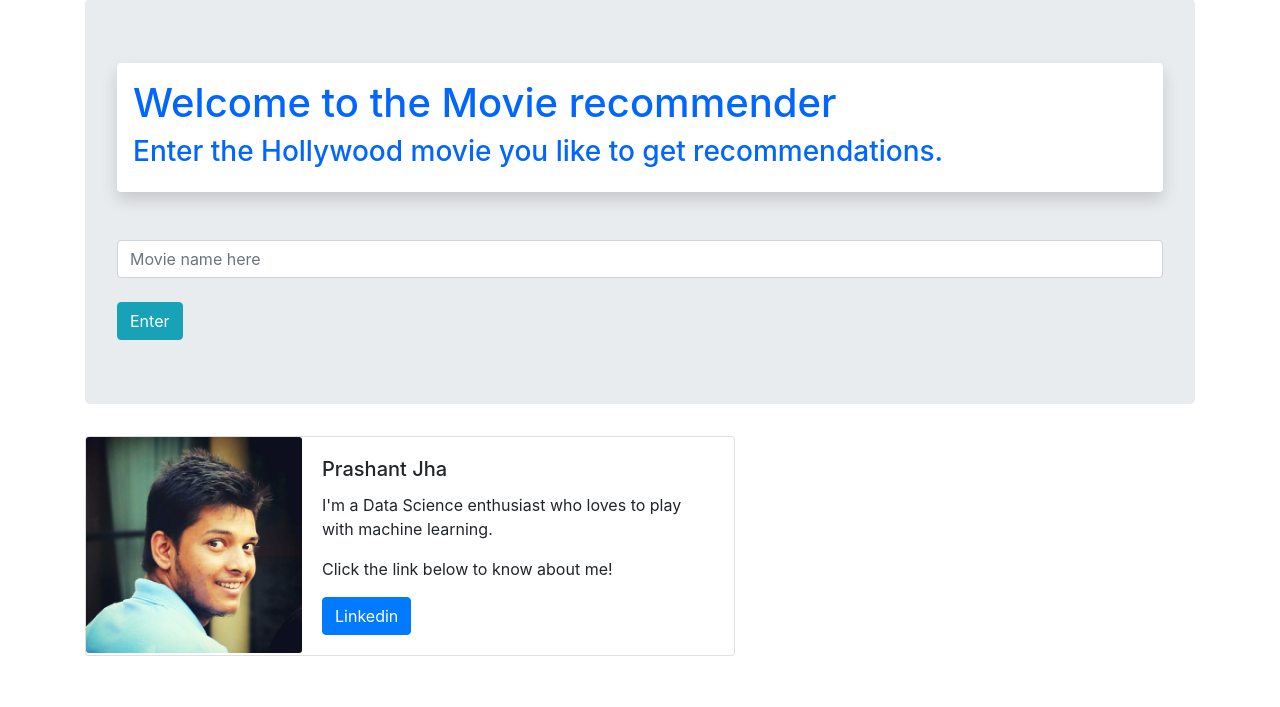
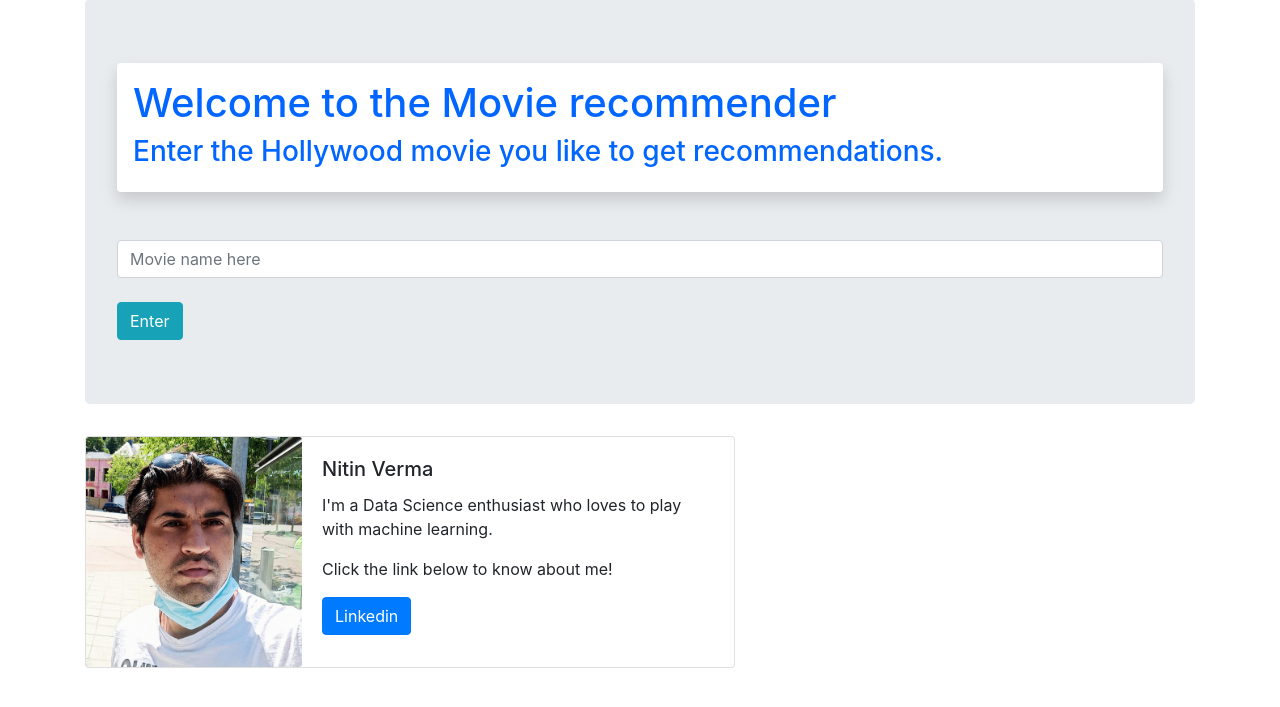
Before and after one commit to nitfver/Recommender-System-POC-Heroku, a Flask app: page / in a window 1280 px wide. Shown: the part 75-782 px from the top of the page. Run offline with Flask 2, Linux system fonts and the light colour scheme; some libraries are stand-ins or nearby versions.

Commit message:
Add files via upload
HTML files updated

```diff
--- a/templates/base.html
+++ b/templates/base.html
@@ -3,7 +3,7 @@
   <head>
     <meta charset="utf-8">
     <title>Recommendor System</title>
-    <link rel="shortcut icon" href="/static/favicon.png">
+    <link rel="shortcut icon" href="/static/IMG_20200807_144555.jpg">
     <link rel="stylesheet" href="https://stackpath.bootstrapcdn.com/bootstrap/4.3.1/css/bootstrap.min.css" integrity="sha384-ggOyR0iXCbMQv3Xipma34MD+dH/1fQ784/j6cY/iJTQUOhcWr7x9JvoRxT2MZw1T" crossorigin="anonymous">
     <script src="https://code.jquery.com/jquery-3.3.1.slim.min.js" integrity="sha384-q8i/X+965DzO0rT7abK41JStQIAqVgRVzpbzo5smXKp4YfRvH+8abtTE1Pi6jizo" crossorigin="anonymous"></script>
     <script src="https://cdnjs.cloudflare.com/ajax/libs/popper.js/1.14.7/umd/popper.min.js" integrity="sha384-UO2eT0CpHqdSJQ6hJty5KVphtPhzWj9WO1clHTMGa3JDZwrnQq4sF86dIHNDz0W1" crossorigin="anonymous"></script>
@@ -23,14 +23,14 @@
     <div class="card mb-3" style="max-width: 650px;">
       <div class="row no-gutters">
         <div class="col-md-4">
-          <img src="/static/profile.jpg" class="card-img" alt="...">
+          <img src="/static/IMG_20200807_144555.jpg" class="card-img" alt="...">
         </div>
         <div class="col-md-8">
           <div class="card-body">
-            <h5 class="card-title">Prashant Jha</h5>
+            <h5 class="card-title">Nitin Verma</h5>
             <p class="card-text">I'm a Data Science enthusiast who loves to play with machine learning.</p>
             <p>Click the link below to know about me!</p>
-            <a href="https://www.linkedin.com/in/prashant-jha-10ab3a142/" class="btn btn-primary" target="_blank">Linkedin</a>
+            <a href="https://www.linkedin.com/in/nitin-verma-76509619/" class="btn btn-primary" target="_blank">Linkedin</a>
           </div>
         </div>
       </div>
```
